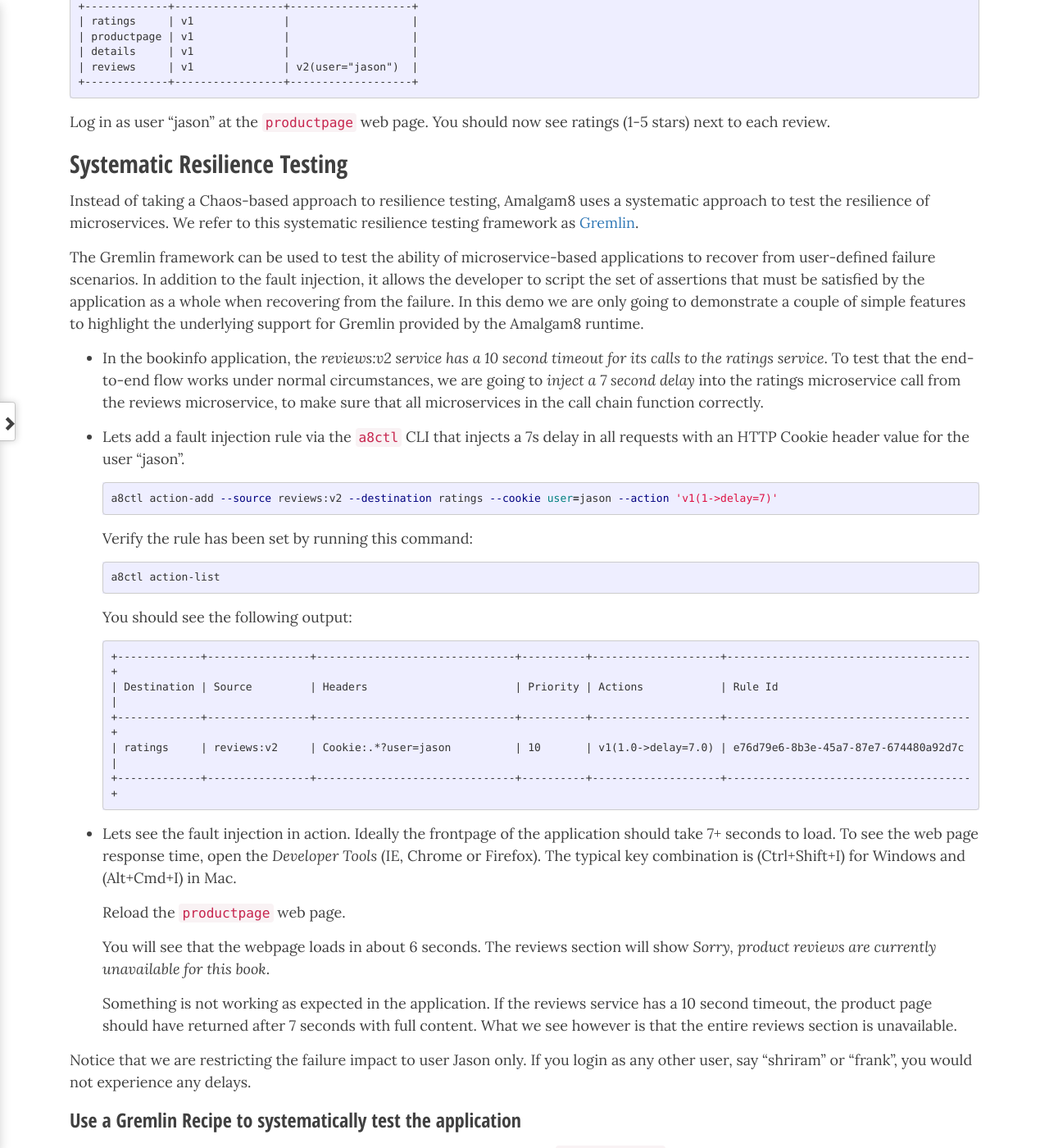
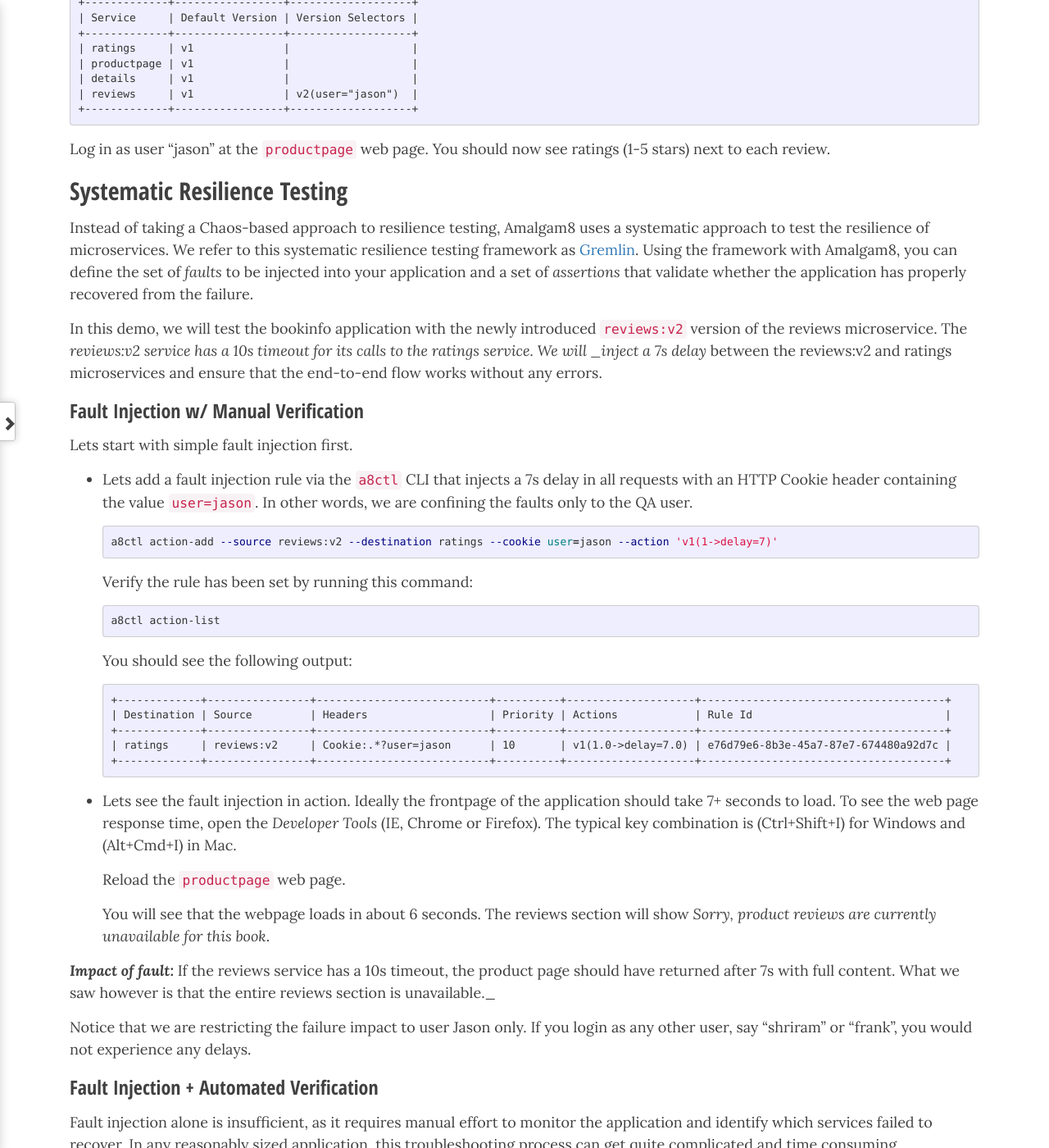
Before and after one commit to amalgam8/amalgam8.github.io, a Jekyll site: the page built from _docs/demo/bookinfo.md, in a window 1280 px wide and 1400 px high, scrolled down 3458 px. Shown: the whole window at 82% size. Built offline with Jekyll 4.4.1, drawn with Linux system fonts in a browser that asks for light colours; nearby versions of some CDN libraries; comment, search, counter and statistics services are not loaded; some of the changed text lies outside the part shown.

Commit message:
tweaking bookinfo

````diff
--- a/_docs/demo/bookinfo.md
+++ b/_docs/demo/bookinfo.md
@@ -88,36 +88,37 @@
    bluemix ic groups
    ```
 
-1. Confirm that the microservices are running, by running the following command:
+### Listing the Services in the App
 
-   ```bash
-   a8ctl service-list
-   ```
+You can view the microservices that are running using the following command:
 
-   The expected output is the following:
+```bash
+a8ctl service-list
+```
 
-   ```
-   +-------------+---------------------+
-   | Service     | Instances           |
-   +-------------+---------------------+
-   | productpage | v1(1)               |
-   | ratings     | v1(1)               |
-   | details     | v1(1)               |
-   | reviews     | v1(1), v2(1), v3(1) |
-   +-------------+---------------------+
-   ```
+The expected output is the following:
+
+```bash
++------------+--------------+
+| Service    | Instances    |
++------------+--------------+
+| helloworld | v1(2), v2(2) |
++------------+--------------+
+```
+
+There are 4 instances of the helloworld service. Two are instances of
+version "v1" and the other two belong to version "v2".
 
 ## Set the default routes
 
 By default, routes need not be set in Amalgam8. When no routes are present,
 Amalgam8 sidecars route requests in a random fashion to one of the
-instances of the target microservice. However, when multiple versions of a
-microservice are operational (as is common in typical production
-scenarios), it is advisable to explicitly set a default route for each microservice.
+instances of the target microservice. However, _it is advisable to
+explicitly set a default route for each microservice, so that when a new
+version of a microservice is introduced, traffic to the new version can be
+released in a controlled fashion_.
 
-Lets route all of the incoming traffic to version v1 only for each service.
-Run the following command:
-
+Lets route all of the incoming traffic to version `v1` only for each service.
 
 ```bash
 a8ctl route-set productpage --default v1
@@ -191,25 +192,25 @@
 Instead of taking a Chaos-based approach to resilience testing, Amalgam8
 uses a systematic approach to test the resilience of microservices. We
 refer to this systematic resilience testing framework as
-[Gremlin](https://developer.ibm.com/open/2016/06/06/systematically-resilience-testing-of-microservices-with-gremlin/).
+[Gremlin](https://developer.ibm.com/open/2016/06/06/systematically-resilience-testing-of-microservices-with-gremlin/). Using
+the framework with Amalgam8, you can define the set of _faults_ to be
+injected into your application and a set of _assertions_ that validate
+whether the application has properly recovered from the failure.
 
-The Gremlin framework can be used to test the ability of microservice-based
-applications to recover from user-defined failure scenarios. In addition to
-the fault injection, it allows the developer to script the set of
-assertions that must be satisfied by the application as a whole when
-recovering from the failure. In this demo we are only going to demonstrate
-a couple of simple features to highlight the underlying support for Gremlin
-provided by the Amalgam8 runtime.
+In this demo, we will test the bookinfo application with the newly
+introduced `reviews:v2` version of the reviews microservice. The
+_reviews:v2 service has a 10s timeout for its calls to the ratings
+service. We will _inject a 7s delay_ between the reviews:v2 and ratings
+microservices and ensure that the end-to-end flow works without any errors.
 
-* In the bookinfo application, the *reviews:v2 service has a 10 second timeout
-  for its calls to the ratings service*. To test that the end-to-end flow
-  works under normal circumstances, we are going to *inject a 7 second delay*
-  into the ratings microservice call from the reviews microservice, to make
-  sure that all microservices in the call chain function correctly.
+### Fault Injection w/ Manual Verification
+
+Lets start with simple fault injection first.
 
 * Lets add a fault injection rule via the `a8ctl` CLI that injects a 7s
-  delay in all requests with an HTTP Cookie header value for the user
-  "jason".
+  delay in all requests with an HTTP Cookie header containing the value
+  `user=jason`. In other words, we are confining the faults only to the QA
+  user.
 
   ```bash
   a8ctl action-add --source reviews:v2 --destination ratings --cookie user=jason --action 'v1(1->delay=7)'
@@ -224,11 +225,11 @@
   You should see the following output:
 
   ```
-  +-------------+----------------+-------------------------------+----------+--------------------+--------------------------------------+
-  | Destination | Source         | Headers                       | Priority | Actions            | Rule Id                              |
-  +-------------+----------------+-------------------------------+----------+--------------------+--------------------------------------+
-  | ratings     | reviews:v2     | Cookie:.*?user=jason          | 10       | v1(1.0->delay=7.0) | e76d79e6-8b3e-45a7-87e7-674480a92d7c |
-  +-------------+----------------+-------------------------------+----------+--------------------+--------------------------------------+
+  +-------------+----------------+---------------------------+----------+--------------------+--------------------------------------+
+  | Destination | Source         | Headers                   | Priority | Actions            | Rule Id                              |
+  +-------------+----------------+---------------------------+----------+--------------------+--------------------------------------+
+  | ratings     | reviews:v2     | Cookie:.*?user=jason      | 10       | v1(1.0->delay=7.0) | e76d79e6-8b3e-45a7-87e7-674480a92d7c |
+  +-------------+----------------+---------------------------+----------+--------------------+--------------------------------------+
   ```
 
 * Lets see the fault injection in action. Ideally the frontpage of the
@@ -241,16 +242,20 @@
   You will see that the webpage loads in about 6 seconds. The reviews section
   will show *Sorry, product reviews are currently unavailable for this book*.
 
-  Something is not working as expected in the application. If the reviews
-  service has a 10 second timeout, the product page should have returned
-  after 7 seconds with full content. What we see however is that the entire
-  reviews section is unavailable.
+_**Impact of fault:**_ If the reviews service has a 10s timeout, the
+product page should have returned after 7s with full content. What we saw
+however is that the entire reviews section is unavailable._
 
 Notice that we are restricting the failure impact to user Jason only. If
 you login as any other user, say "shriram" or "frank", you would not
 experience any delays.
 
-### Use a Gremlin Recipe to systematically test the application
+### Fault Injection + Automated Verification
+
+Fault injection alone is insufficient, as it requires manual effort to
+monitor the application and identify which services failed to recover. In
+any reasonably sized application, this troubleshooting process can get
+quite complicated and time consuming.
 
 We'll now use a *gremlin recipe* that describes the application topology
 (`topology.json`), reproduces the (7 seconds delay) failure scenario (`gremlins.json`),
@@ -313,28 +318,34 @@
 
 #### Understanding the output
 
-We set a 7s delay between `reviews` (v2) and `ratings:v1` service. Since
-the `reviews` service had a 10s timeout, it successfully completed the API
-call to the `ratings` service despite the network delay. We also see that
-the `productpage` service returned a HTTP 200 to the `gateway` service
-within the 7s response time limit we had set. While these checks seem to
-succeed, the webpage output still does not match our expectation. Why?
+* We set a 7s delay between `reviews` (v2) and `ratings:v1` service.
 
-The answer lies in the failing check between `productpage` and `reviews`
-service. The above output indicates that the productpage microservice timed
-out on its API call to the reviews service (via sidecar) and subsequently
-closed the connection. This is inferred by the status code HTTP 499, which
-is Nginx's code to indicate that the caller closed its TCP connection
-prematurely. However, we also see that the call from reviews to ratings
-service was successful! This behavior suggests that the _productpage
-service has a smaller timeout to the reviews service, compared to the
-timeout duration between the reviews and ratings service._
+* Since the `reviews` service had a 10s timeout, it successfully completed
+the API call to the `ratings` service despite the network delay (as shown
+in last line of the output above)
+
+* We also saw that the `productpage` service returned a HTTP 200 to the
+`gateway` service within the 7s response time limit we had set (the first
+two lines in the output above).
+
+While these checks seem to succeed, the webpage output still does not match
+our expectation. Why?
+
+_**What went wrong?**_ The answer lies in the failing check between
+`productpage` and `reviews` service. The third line, a _failing assertion_
+in the above output indicates that the productpage microservice timed out
+on its API call to the reviews service (via sidecar) and subsequently
+closed the connection. However, the table also shows that the call from
+reviews to ratings service was successful.
+
+This behavior suggests that the _productpage service has a smaller timeout
+to the reviews service, compared to the timeout duration between the
+reviews and ratings service._
 
 What we have here is a typical bug in microservice applications:
-**conflicting failure handling policies in different
-microservices**. Gremlin's systematic resilience testing approach enables
-us to spot such issues in production deployments without impacting real
-users.
+**conflicting failure handling policies in different microservices**.  The
+systematic resilience testing approach enables you to spot such issues in
+production deployments without impacting real users.
 
 #### Fixing the bug
 
````
Also changed, not shown: other parts of _docs/demo/bookinfo.md (+3 -3 lines), _docs/demo/helloworld.md (+18 -15 lines), _docs/demo/setup.md (+30 -20 lines).
